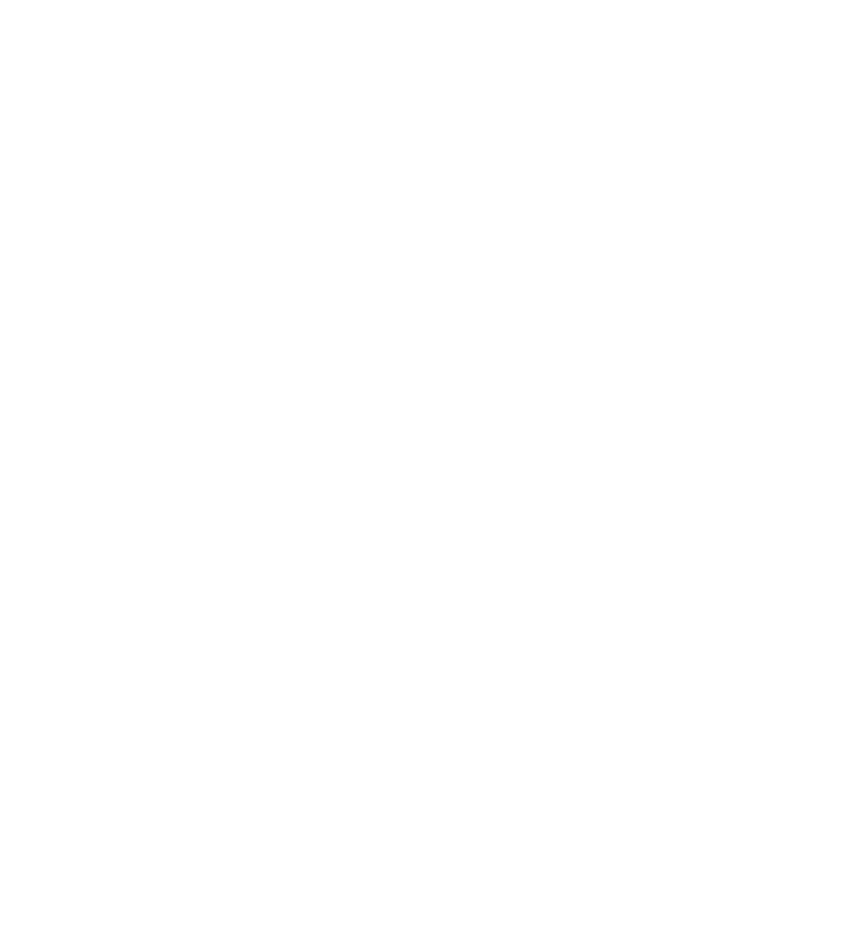
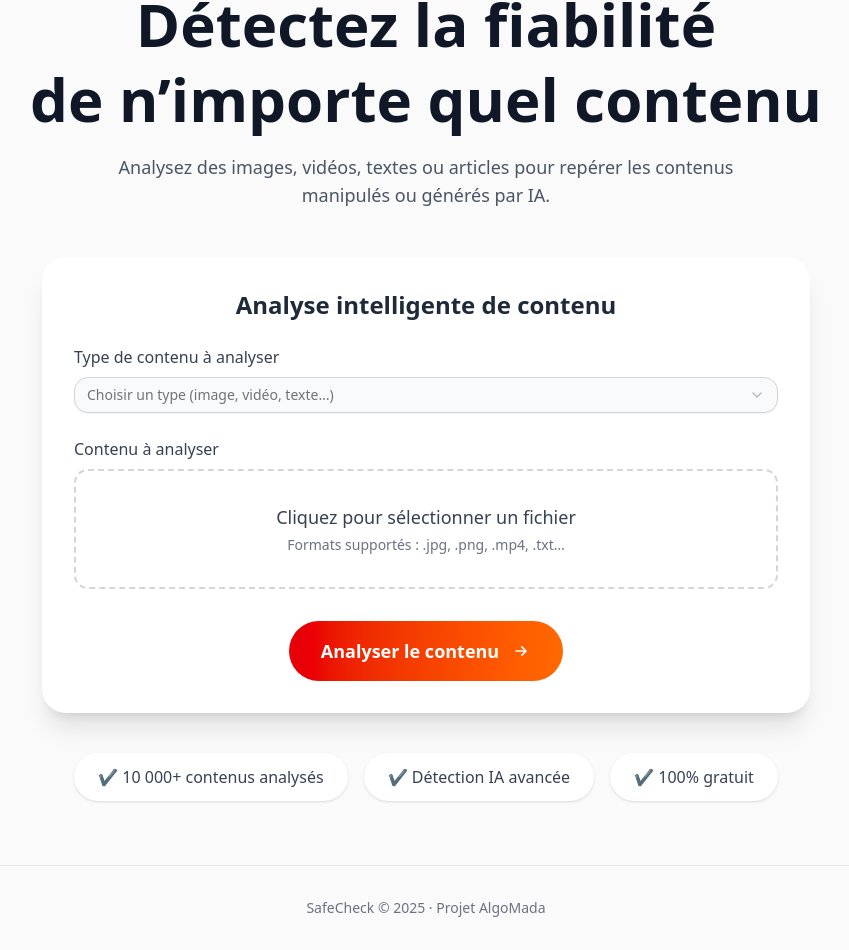
Before and after one commit to MihagoTohiaina/UnFaked, a Next.js app: page /tools in a window 1280 px wide. Shown: the part 205-1155 px from the top of the page, without its empty margins (214-1063 px from the left). Before the commit the page ends 800 px from the top, so only its background shows below. Built offline with nearby package versions, Linux system fonts and the light colour scheme; no server answers.

Commit message:
feat : upload file to scan page

```diff
--- a/src/app/tools/page.tsx
+++ b/src/app/tools/page.tsx
@@ -1,7 +1,111 @@
+import GradientButton from "@/components/external/GradientButton";
+import { Select, SelectContent, SelectItem, SelectTrigger, SelectValue } from "@/components/ui/select";
+
 export default function Tools() {
   return (
-    <div>
-      Main Page
+    <main className="min-h-screen bg-[#FAFAFA] flex flex-col items-center px-6">
+
+      {/* HEADER */}
+      <header className="w-full flex justify-between items-center py-6 max-w-6xl">
+        <div className="text-xl font-bold">SafeCheck</div>
+        <div className="w-10 h-10 rounded-full bg-gray-200" />
+      </header>
+
+      {/* HERO */}
+      <section className="text-center mt-10">
+        <h1 className="text-4xl md:text-6xl font-extrabold text-gray-900 leading-tight">
+          Détectez la fiabilité<br />de n’importe quel contenu
+        </h1>
+        <p className="text-gray-600 text-lg mt-4 max-w-2xl mx-auto">
+          Analysez des images, vidéos, textes ou articles pour repérer
+          les contenus manipulés ou générés par IA.
+        </p>
+      </section>
+
+      {/* CARD ACTIONS */}
+      {/* CARD ACTIONS */}
+<section className="mt-12 w-full flex justify-center">
+  <div className="bg-white p-8 rounded-3xl shadow-xl max-w-3xl w-full">
+
+    <h2 className="text-2xl font-semibold mb-6 text-gray-800 text-center">
+      Analyse intelligente de contenu
+    </h2>
+
+    {/* SELECT TYPE */}
+    <div className="mb-6">
+      <label className="block mb-2 text-gray-700 font-medium">
+        Type de contenu à analyser
+      </label>
+
+      <Select>
+        <SelectTrigger className="w-full rounded-xl border border-gray-300 bg-gray-50">
+          <SelectValue placeholder="Choisir un type (image, vidéo, texte…)" />
+        </SelectTrigger>
+
+        <SelectContent className="rounded-xl shadow-lg bg-white">
+          <SelectItem value="image">🖼 Image</SelectItem>
+          <SelectItem value="video">🎥 Vidéo</SelectItem>
+          <SelectItem value="text">✏️ Texte</SelectItem>
+          <SelectItem value="article">📰 Article (URL)</SelectItem>
+        </SelectContent>
+      </Select>
     </div>
+
+    {/* UPLOAD BOX */}
+    <div className="mb-8">
+      <label className="block mb-2 text-gray-700 font-medium">
+        Contenu à analyser
+      </label>
+
+      <div className="
+        border-2 border-dashed
+        border-gray-300
+        rounded-xl
+        p-8
+        text-center
+        hover:border-[#FF6A5A]
+        transition
+      ">
+        <input
+          type="file"
+          className="hidden"
+          id="fileInput"
+        />
+
+        <label htmlFor="fileInput" className="cursor-pointer">
+          <p className="text-lg font-medium text-gray-700">Cliquez pour sélectionner un fichier</p>
+          <p className="text-sm text-gray-500 mt-1">Formats supportés : .jpg, .png, .mp4, .txt…</p>
+        </label>
+      </div>
+    </div>
+
+    {/* BUTTON */}
+    <div className="flex justify-center">
+      <GradientButton size="lg">
+        Analyser le contenu
+      </GradientButton>
+    </div>
+  </div>
+</section>
+
+
+      {/* SOCIAL PROOF */}
+      <section className="flex flex-wrap gap-4 justify-center mt-10">
+        <div className="px-6 py-3 bg-white shadow rounded-full text-gray-700 font-medium">
+          ✔ 10 000+ contenus analysés
+        </div>
+        <div className="px-6 py-3 bg-white shadow rounded-full text-gray-700 font-medium">
+          ✔ Détection IA avancée
+        </div>
+        <div className="px-6 py-3 bg-white shadow rounded-full text-gray-700 font-medium">
+          ✔ 100% gratuit
+        </div>
+      </section>
+
+      {/* FOOTER */}
+      <footer className="mt-16 py-8 text-gray-500 text-sm text-center border-t w-full">
+        SafeCheck © 2025 · Projet AlgoMada
+      </footer>
+    </main>
   );
 }
--- /dev/null
+++ b/src/components/external/GradientButton.tsx
@@ -0,0 +1,26 @@
+
+
+interface Props{
+children : string,
+}
+
+export default function GradientButton({children } : Props ) {
+  return (
+      <button className="group relative px-8 py-4 bg-gradient-to-r from-red-600 to-orange-500 text-white font-bold text-lg rounded-full transition-all duration-300 hover:shadow-[0_15px_40px_rgba(255,69,0,0.6)] flex items-center gap-3 after:bg-[#ff1101] after:blur-3xl after:absolute after:bottom-0 hover:after:-bottom-2.5 after:transition-all after:duration-500 ">
+        {children}
+        <svg
+          className="w-5 h-5 transition-transform duration-300 group-hover:translate-x-1"
+          fill="none"
+          stroke="currentColor"
+          viewBox="0 0 24 24"
+        >
+          <path
+            strokeLinecap="round"
+            strokeLinejoin="round"
+            strokeWidth={2}
+            d="M13 7l5 5m0 0l-5 5m5-5H6"
+          />
+        </svg>
+      </button>
+  );
+}
```
Also changed, not shown: 1 other file (tests, documents, lock files or other folders).
